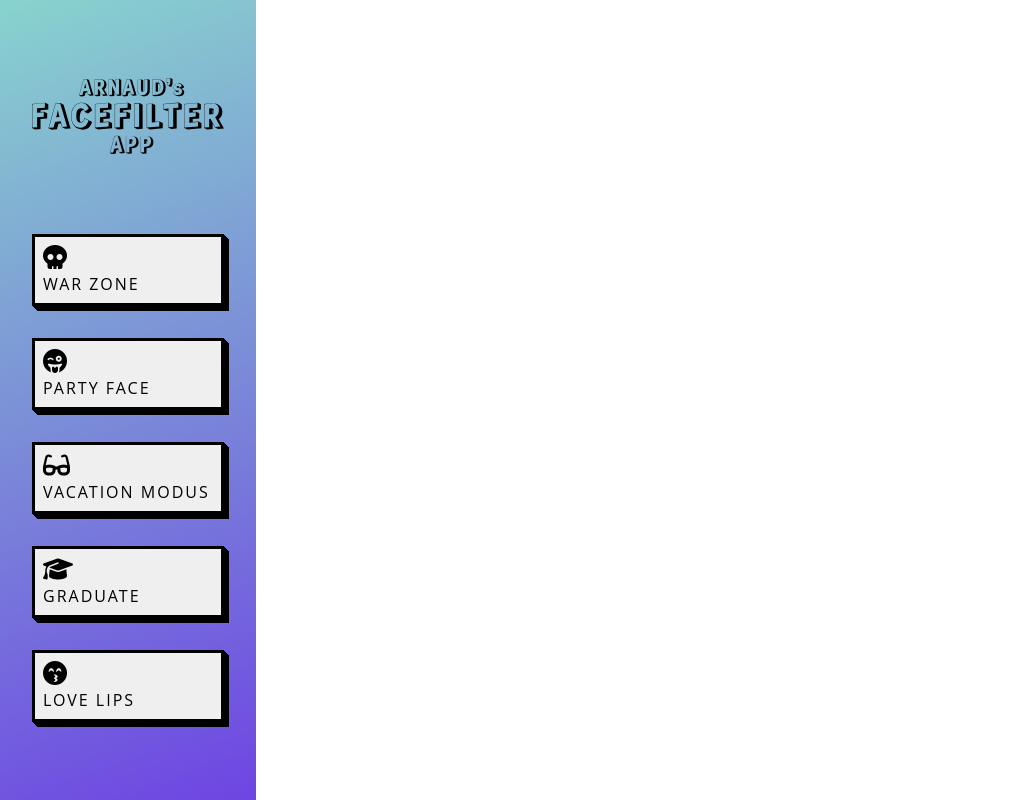
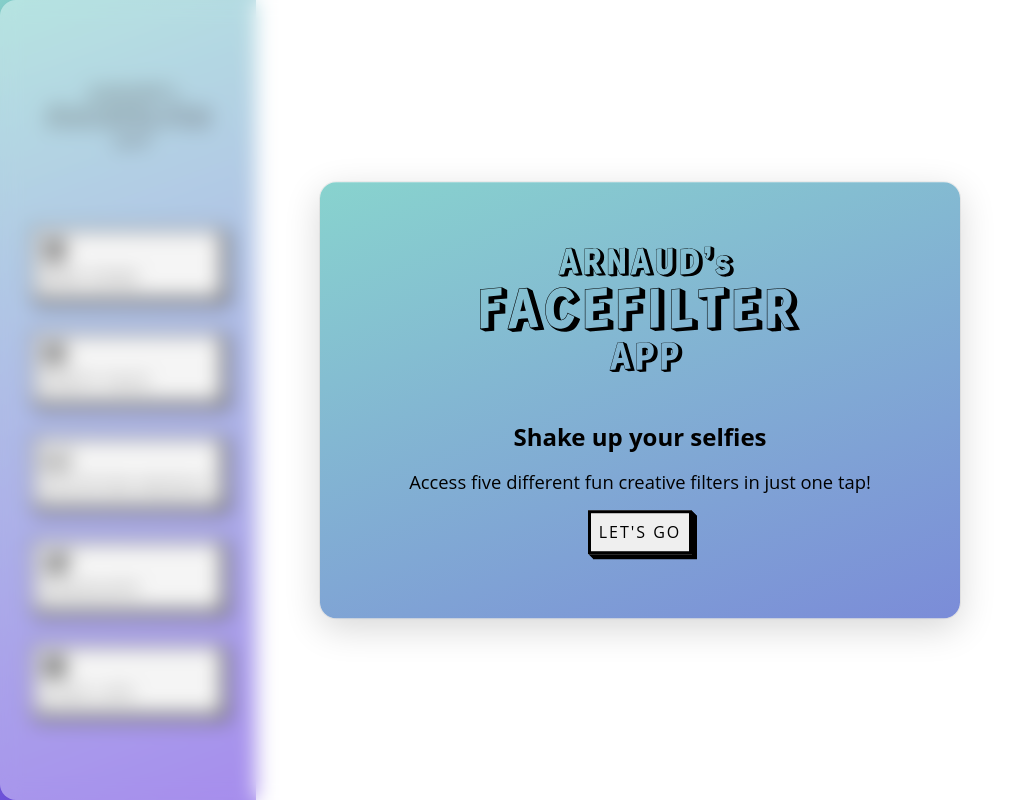
Before and after one commit to pgmgent-interactiveAR/facefilter-app-pgm-arnadebu, a website: page src/index.html in a window 1280 px wide. Shown: the whole page, without its empty margins (0-1024 px from the left). Drawn offline with Linux system fonts and the light colour scheme.

Commit message:
5/12/2022

```diff
--- a/src/css/style.css
+++ b/src/css/style.css
@@ -6,6 +6,7 @@ body {
   margin: 0;
   height: 100vh;
   overflow-y: hidden;
+  font-family: "Open Sans", sans-serif;
 }
 
 .sidebar {
@@ -16,8 +17,9 @@ body {
   display: flex;
   flex-direction: column;
   justify-content: center;
+  align-items: center;
   gap: 5rem;
-  z-index: 100;
+  z-index: 98;
   padding: 0 2rem;
   background-image: linear-gradient(-20deg, #6e45e2 0%, #88d3ce 100%);
 }
@@ -25,11 +27,12 @@ body {
 .sidebar__btn-container {
   display: flex;
   flex-direction: column;
+  width: 100%;
   gap: 2rem;
 }
 
 .sidebar__logo {
-  width: 100%;
+  width: 85%;
 }
 
 .btn--active {
@@ -69,8 +72,57 @@ body {
   left: 5px;
 }
 
-/* @media (min-width: 768px) {
-  .btn {
-    padding: 1.25em 0.75em;
-  }
-} */
+.splash {
+  width: 100vw;
+  height: 100vh;
+  position: absolute;
+}
+
+.splash__bg {
+  background: rgba(255, 255, 255, 0.39);
+  border-radius: 16px;
+  box-shadow: 0 4px 30px rgba(0, 0, 0, 0.1);
+  backdrop-filter: blur(10.2px);
+  -webkit-backdrop-filter: blur(10.2px);
+  z-index: 99;
+  position: absolute;
+  width: 100%;
+  height: 100%;
+}
+
+.splash__container {
+  background-image: linear-gradient(-20deg, #6e45e2 -100%, #88d3ce 100%);
+  width: min(calc(100% - 2rem), 40rem);
+  position: absolute;
+  z-index: 100;
+  left: 50%;
+  top: 50%;
+  translate: -50% -50%;
+  padding: 4rem 5rem;
+  display: flex;
+  flex-direction: column;
+  gap: 1rem;
+  align-items: center;
+  border-radius: 1rem;
+  box-shadow: rgba(0, 0, 0, 0.16) 0px 10px 36px 0px, rgba(0, 0, 0, 0.06) 0px 0px 0px 1px;
+}
+
+.splash__logo {
+  width: min(100%, 20rem);
+}
+
+.splash__title {
+  font-size: 1.5rem;
+  margin: 2rem 0 0;
+  text-align: center;
+}
+
+.splash__description {
+  text-align: center;
+  margin: 0;
+  font-size: 1.15rem;
+}
+
+.hidden {
+  display: none;
+}
--- a/src/index.html
+++ b/src/index.html
@@ -9,6 +9,7 @@
     <title>Arnaud's Facefilter App</title>
     <link rel="stylesheet" href="./css/style.css" />
     <script src="https://kit.fontawesome.com/8b932ab3f5.js" crossorigin="anonymous"></script>
+    <link rel="stylesheet" href="//maxcdn.bootstrapcdn.com/font-awesome/4.3.0/css/font-awesome.min.css">
 </head>
 
 <body>
@@ -38,6 +39,21 @@
         </div>
     </aside>
 
+    <section class="splash">
+        <div class="splash__bg close-btn"></div>
+        <div class="splash__container">
+            <img class="splash__logo" src="./svg/logo.svg">
+            <h1 class="splash__title">Shake up your selfies</h1>
+            <p class="splash__description">
+                Access five different fun creative filters in just one tap!
+            </p>
+            <div class="loader">
+                <i class="fa fa-spinner fa-4x fa-spin"></i>
+            </div>
+            <button class="splash__btn btn close-btn hidden">Let's go</button>
+        </div>
+    </section>
+
     <a-scene mindar-face embedded color-space="sRGB" renderer="colorManagement: true, physicallyCorrectLights"
         vr-mode-ui="enabled: false" device-orientation-permission-ui="enabled: false">
         <a-assets>
@@ -52,8 +68,13 @@
         <a-camera active="false" position="0 0 0"></a-camera>
 
         <a-entity mindar-face-target="anchorIndex: 168">
+            <a-gltf-model mindar-face-occluder position="0 -0.2 -.2" rotation="0 0 0" scale="0.08 0.08 0.08"
+                src="#headModel"></a-gltf-model>
+        </a-entity>
+
+        <a-entity mindar-face-target="anchorIndex: 4">
             <a-gltf-model class="model" data-name="cartoon" id="cartoon-model" visible="false" rotation="0 0 0"
-                position="0 0 -.4" scale=".012 .012 .012" src="#cartoon">
+                position="0 .25 0" scale=".012 .012 .012" src="#cartoon">
             </a-gltf-model>
         </a-entity>
 
@@ -63,28 +84,23 @@
             </a-gltf-model>
         </a-entity>
 
-        <a-entity mindar-face-target="anchorIndex: 168">
+        <a-entity mindar-face-target="anchorIndex: 197">
             <a-gltf-model class="model" data-name="glasses" id="glasses-model" visible="false" rotation="0 0 0"
-                position="0 -.05 -.3" scale=".16 .16 .16" src="#glasses">
+                position="0 0 0" scale=".14 .14 .14" src="#glasses">
             </a-gltf-model>
         </a-entity>
 
-        <a-entity mindar-face-target="anchorIndex: 14">
+        <a-entity mindar-face-target="anchorIndex: 13">
             <a-gltf-model class="model" data-name="lips" id="lips-model" visible="false" rotation="0 0 0"
-                position="0 -.05 -.5" scale="0.08 0.08 0.08" src="#lips">
+                position="0 0 0" scale="0.07 0.07 0.07" src="#lips">
             </a-gltf-model>
         </a-entity>
 
 
-        <a-entity mindar-face-target="anchorIndex: 10">
+        <a-entity mindar-face-target="anchorIndex: 9">
             <a-gltf-model class="model" data-name="hat" id="hat-model" visible="false" rotation="10 0 0"
-                position="0 .2 -.9" scale="1.2 1.2 1.2" src="#hat">
+                position="0 .45 -.9" scale="1.2 1.2 1.2" src="#hat">
             </a-gltf-model>
-        </a-entity>
-
-        <a-entity mindar-face-target="anchorIndex: 168">
-            <a-gltf-model mindar-face-occluder position="0 -0.3 -.2" rotation="0 0 0" scale="0.08 0.08 0.08"
-                src="#headModel"></a-gltf-model>
         </a-entity>
 
     </a-scene>
--- a/src/js/app.js
+++ b/src/js/app.js
@@ -2,6 +2,7 @@ const app = {
 
   init() {
     this.cacheElements();
+    this.generateSplashScreen();
   },
   cacheElements() {
     this.$buttons = document.querySelectorAll('.btn');
@@ -16,6 +17,11 @@ const app = {
     this.$cartoonBtn = document.querySelector(".cartoon-btn");
     this.$glasses = document.querySelector("#glasses-model");
     this.$glassesBtn = document.querySelector(".glasses-btn");
+    this.$closeBtn = document.querySelectorAll(".close-btn");
+    this.$splashBtn = document.querySelector(".splash__btn");
+    this.$splashLoader = document.querySelector(".loader");
+    this.$splashContainer = document.querySelector(".splash__container");
+    this.$splashBg = document.querySelector(".splash__bg");
 
     this.toggleFaceFilter(this.$hatBtn, this.$hat);
     this.toggleFaceFilter(this.$gasMaskBtn, this.$gasMask);
@@ -53,6 +59,20 @@ const app = {
         });
       }
     });
+  },
+  generateSplashScreen() {
+    // Hide loading icon and show start button after 2s
+    setTimeout(() => {
+      this.$splashBtn.classList.remove('hidden');
+      this.$splashLoader.classList.add('hidden');
+    }, 2000);
+
+    this.$closeBtn.forEach((btn) => {
+      btn.addEventListener('click', () => {
+        this.$splashContainer.classList.add('hidden');
+        this.$splashBg.classList.add('hidden');
+      })
+    })
   }
 };
 
```
